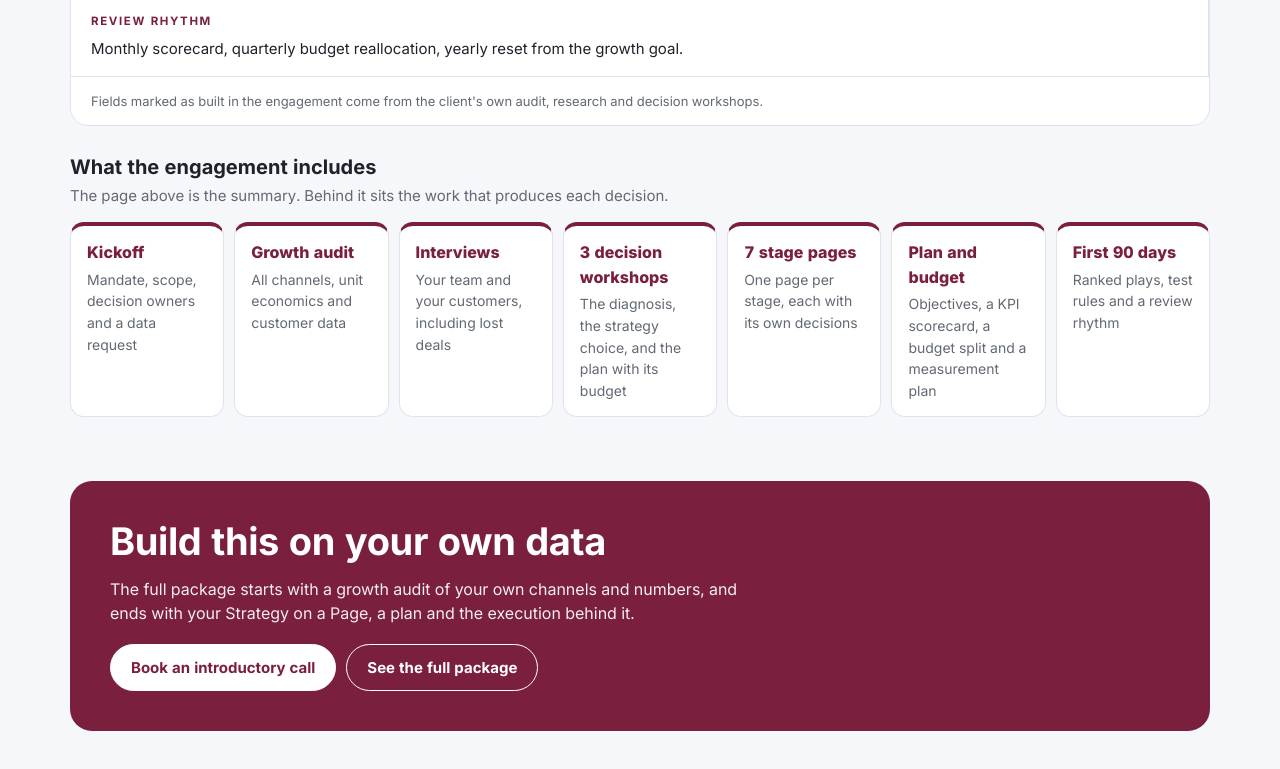
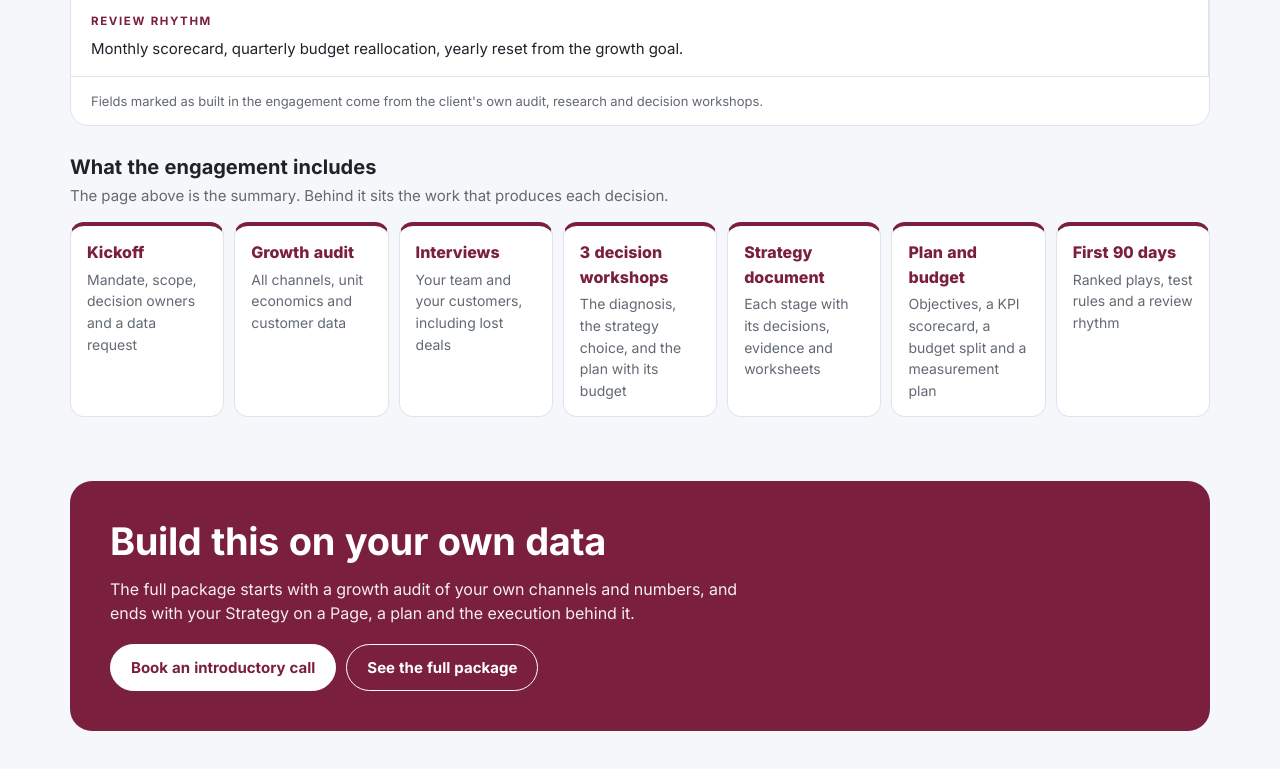
Before and after one commit to robertacunha/strategylab, a plain HTML site: page index.html in a window 1280 px wide. Shown: the part 4068-4837 px from the top of the page. Drawn offline with Linux system fonts and the light colour scheme.

Commit message:
Add files via upload

```diff
--- a/index.html
+++ b/index.html
@@ -232,7 +232,7 @@ section{margin-top:64px;scroll-margin-top:64px}
       <div class="inc-t"><b>Growth audit</b><span>All channels, unit economics and customer data</span></div>
       <div class="inc-t"><b>Interviews</b><span>Your team and your customers, including lost deals</span></div>
       <div class="inc-t"><b>3 decision workshops</b><span>The diagnosis, the strategy choice, and the plan with its budget</span></div>
-      <div class="inc-t"><b>7 stage pages</b><span>One page per stage, each with its own decisions</span></div>
+      <div class="inc-t"><b>Strategy document</b><span>Each stage with its decisions, evidence and worksheets</span></div>
       <div class="inc-t"><b>Plan and budget</b><span>Objectives, a KPI scorecard, a budget split and a measurement plan</span></div>
       <div class="inc-t"><b>First 90 days</b><span>Ranked plays, test rules and a review rhythm</span></div>
     </div>
```
